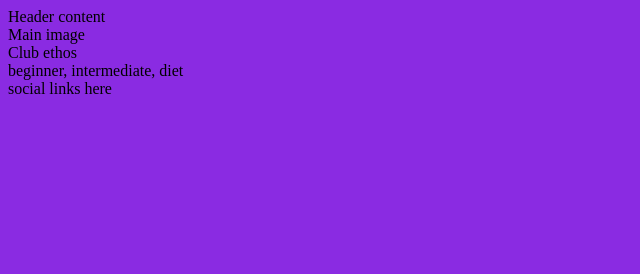
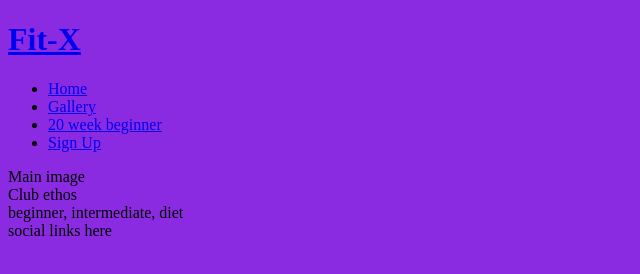
Before and after one commit to ar2189/ar-template, a plain HTML site: page index.html in a window 1280 px wide. Shown: the whole page, without its empty margins (0-640 px from the left). Drawn offline with Linux system fonts and the light colour scheme.

Commit message:
add basic header structure

```diff
--- a/index.html
+++ b/index.html
@@ -11,7 +11,27 @@
     <title>Fit-X</title>
 </head>
 <body>
-    <header>Header content</header>
+    <header>
+        <a href="index.html">
+            <h1>Fit-X</h1>
+        </a>
+        <nav>
+            <ul>
+                <li>
+                    <a href="index.html">Home</a>
+                </li>
+                <li>
+                    <a href="#">Gallery</a>
+                </li>
+                <li>
+                    <a href="#">20 week beginner</a>
+                </li>
+                <li>
+                    <a href="#">Sign Up</a>
+                </li>
+            </ul>
+        </nav>
+    </header>
     <section>
         Main image
     </section>
```
